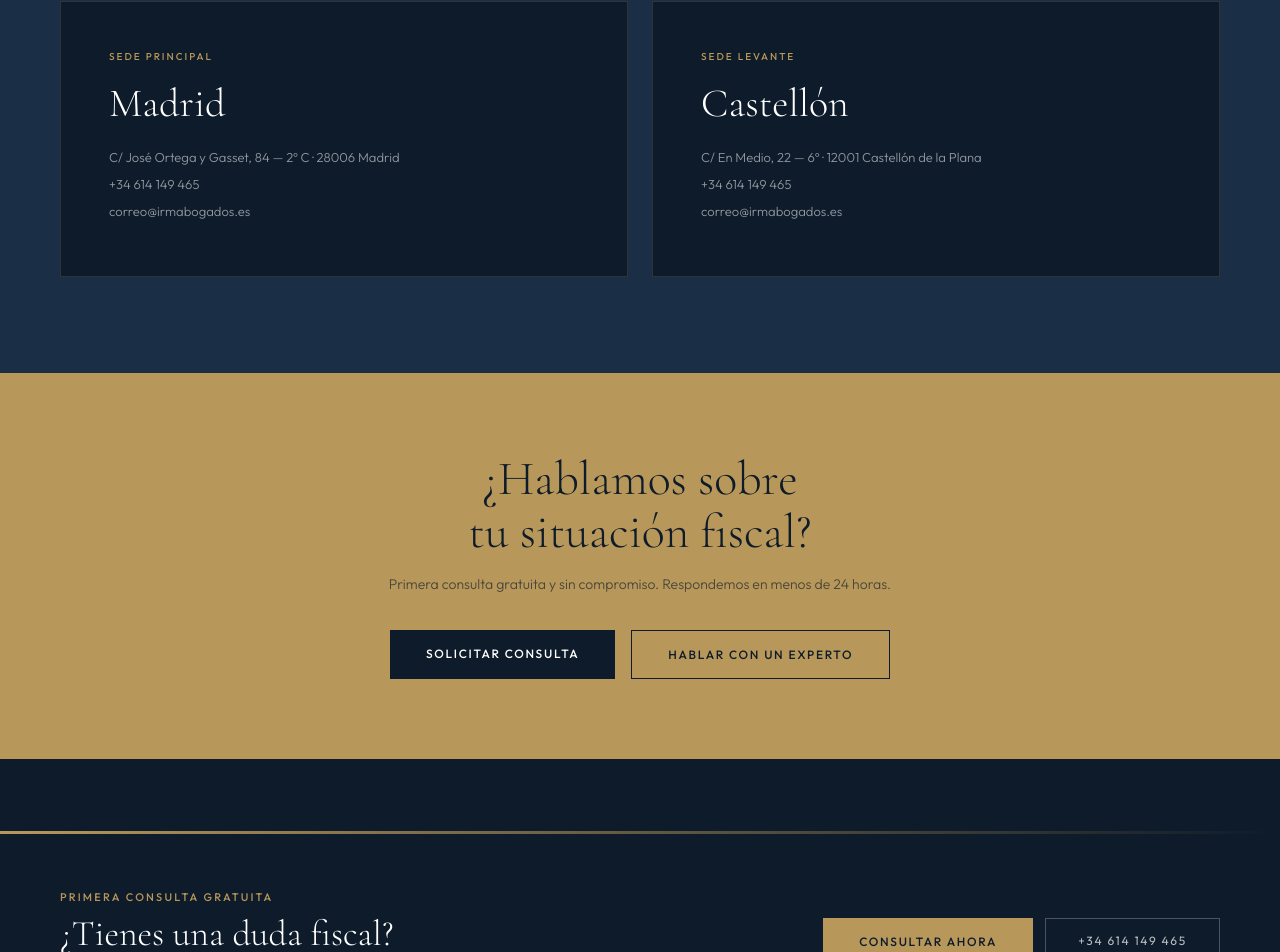
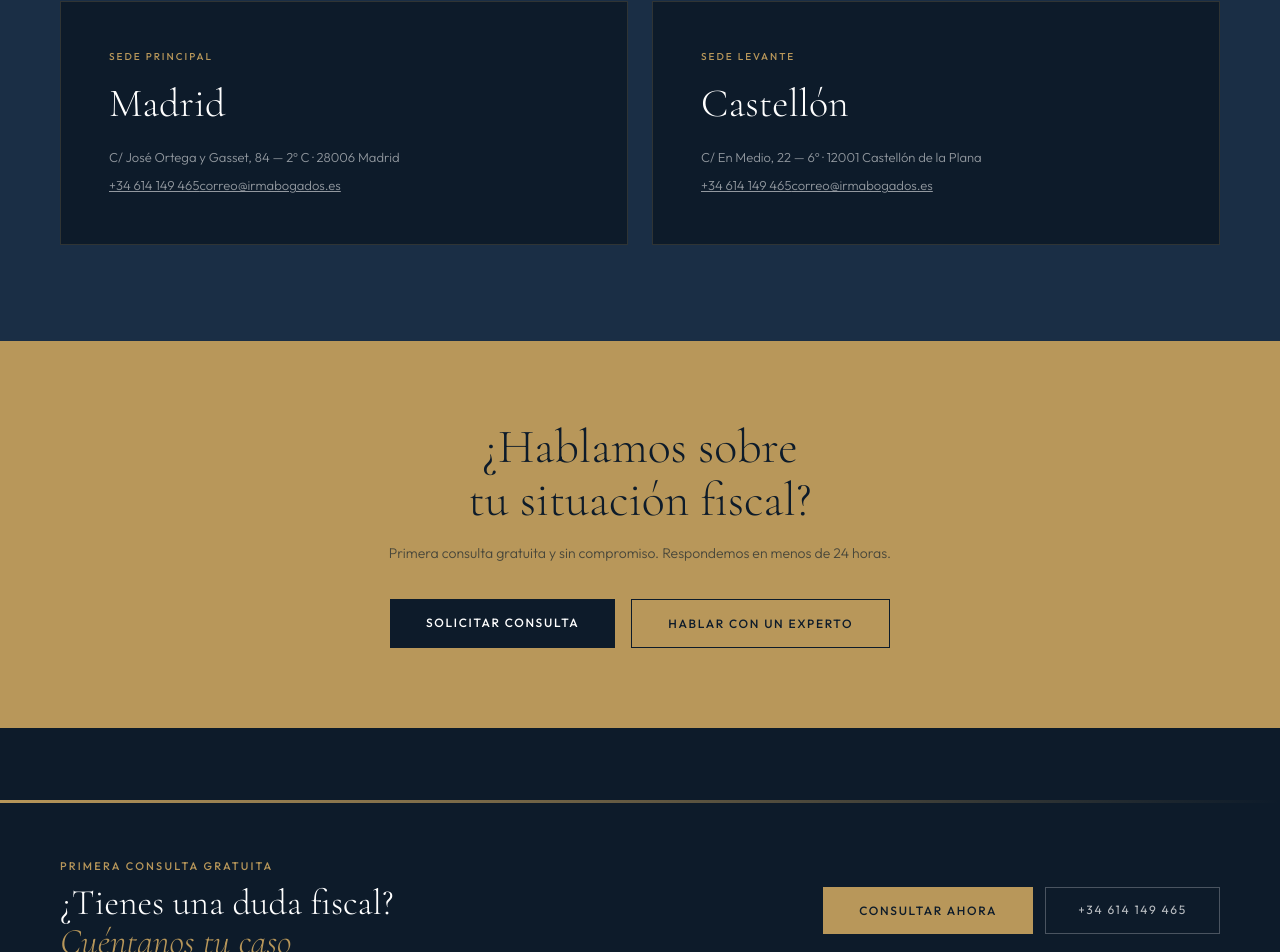
Before and after one commit to Ivanrm01/IRM-Abogados, a Next.js app: page /sobre-nosotros in a window 1280 px wide. Shown: the part 2275-3227 px from the top of the page. Built offline with nearby package versions, Linux system fonts and the light colour scheme.

Commit message:
Update page.jsx

```diff
--- a/app/sobre-nosotros/page.jsx
+++ b/app/sobre-nosotros/page.jsx
@@ -82,8 +82,8 @@ export default function SobreNosotrosPage() {
               <div className={styles.sedeTag}>{s.tag}</div>
               <div className={styles.sedeCity}>{s.city}</div>
               <p className={styles.sedeAddr}>{s.addr}</p>
-              <p className={styles.sedePhone}>+34 614 149 465</p>
-              <p className={styles.sedeEmail}>correo@irmabogados.es</p>
+              <a href="tel:+34614149465" className={styles.sedePhone}>+34 614 149 465</a>
+              <a href="mailto:correo@irmabogados.es" className={styles.sedeEmail}>correo@irmabogados.es</a>
             </div>
           ))}
         </div>
```
